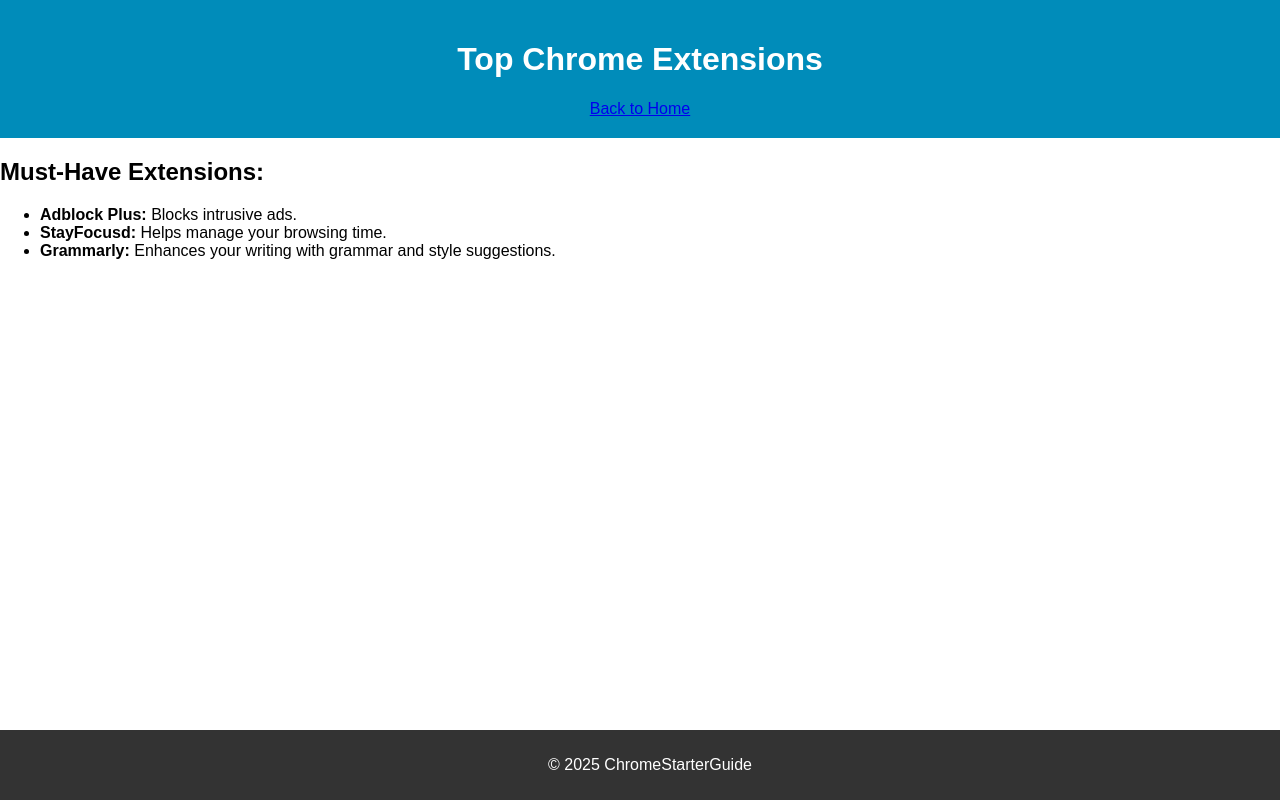
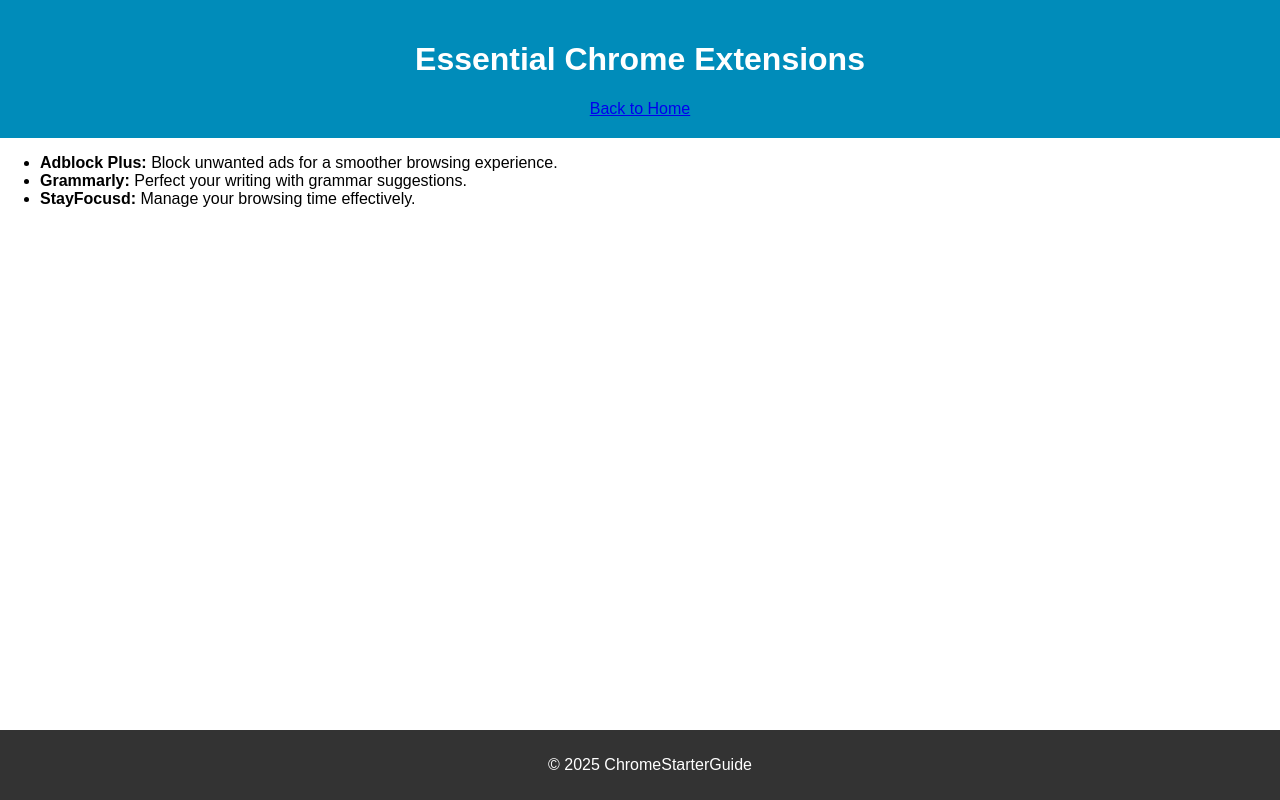
Before and after one commit to MaxYT5184/ChromeStarterGuide, a plain HTML site: page guides/extensions.html in a window 1280 px wide. Drawn offline with Linux system fonts and the light colour scheme.

Commit message:
Update extensions.html

```diff
--- a/guides/extensions.html
+++ b/guides/extensions.html
@@ -3,20 +3,19 @@
 <head>
     <meta charset="UTF-8">
     <meta name="viewport" content="width=device-width, initial-scale=1.0">
-    <title>Top Extensions</title>
+    <title>Extensions</title>
     <link rel="stylesheet" href="../css/styles.css">
 </head>
 <body>
     <header>
-        <h1>Top Chrome Extensions</h1>
+        <h1>Essential Chrome Extensions</h1>
         <a href="../index.html">Back to Home</a>
     </header>
     <main>
-        <h2>Must-Have Extensions:</h2>
         <ul>
-            <li><strong>Adblock Plus:</strong> Blocks intrusive ads.</li>
-            <li><strong>StayFocusd:</strong> Helps manage your browsing time.</li>
-            <li><strong>Grammarly:</strong> Enhances your writing with grammar and style suggestions.</li>
+            <li><strong>Adblock Plus:</strong> Block unwanted ads for a smoother browsing experience.</li>
+            <li><strong>Grammarly:</strong> Perfect your writing with grammar suggestions.</li>
+            <li><strong>StayFocusd:</strong> Manage your browsing time effectively.</li>
         </ul>
     </main>
     <footer>
```
